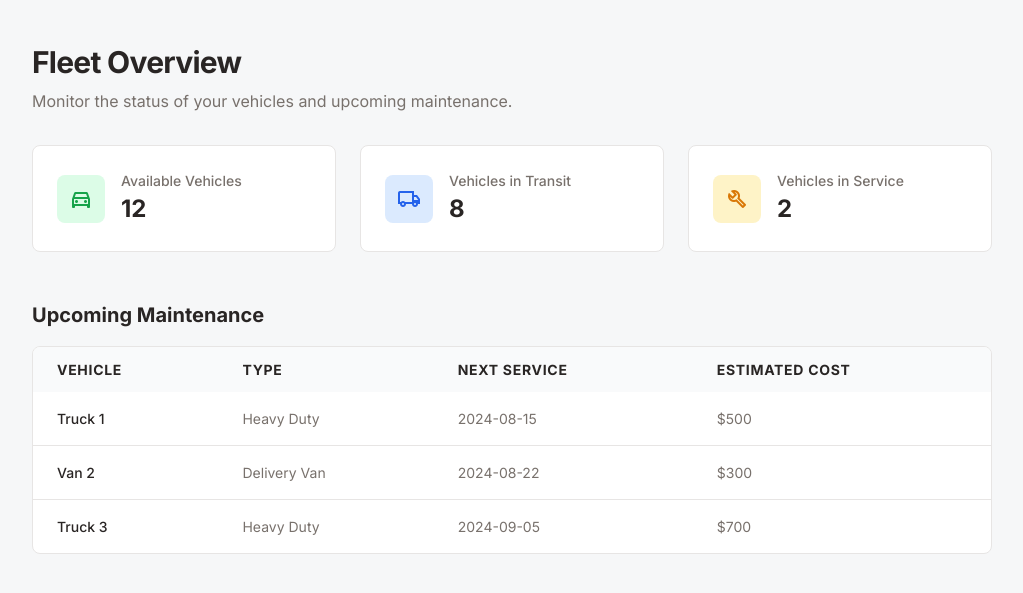
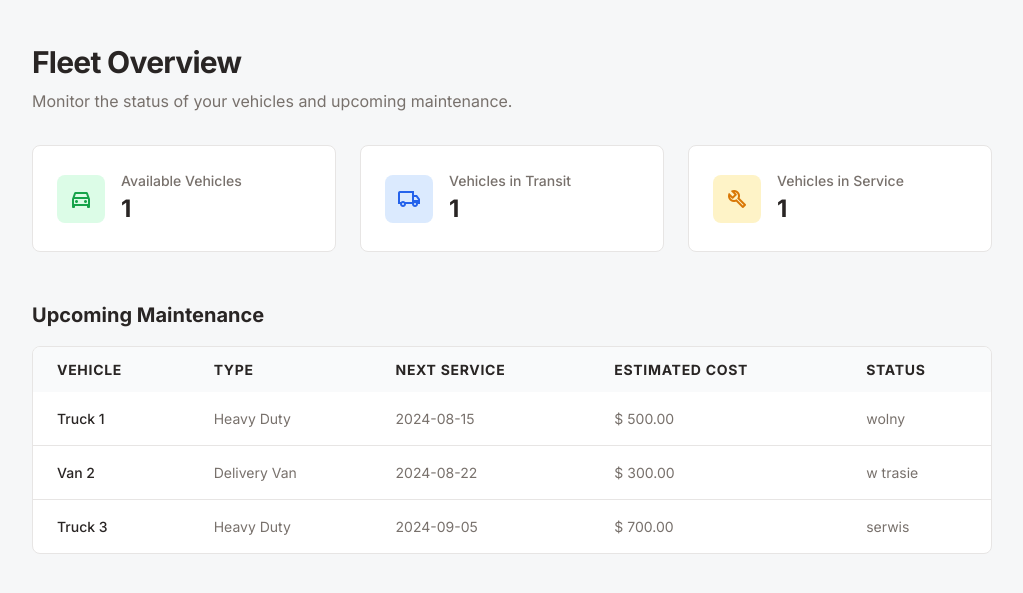
Before and after one commit to pSus365/webintro, a PHP site: page /dashboard in a window 1280 px wide. Shown: the part 65-658 px from the top of the page, without its empty margins (128-1151 px from the left). Run offline with PHP 8.4, Linux system fonts and the light colour scheme; data comes from the database, SQL or seed files in the repository; some libraries are stand-ins or nearby versions.

Commit message:
added logic under dashboard and database connection

```diff
--- a/public/views/dashboard.html
+++ b/public/views/dashboard.html
@@ -61,7 +61,9 @@
                                 </div>
                                 <div class="stat-info">
                                     <p>Available Vehicles</p>
-                                    <p>12</p>
+                                    <p>
+                                        <?= $stats['wolny'] ?? 0 ?>
+                                    </p>
                                 </div>
                             </div>
                         </div>
@@ -74,7 +76,9 @@
                                 </div>
                                 <div class="stat-info">
                                     <p>Vehicles in Transit</p>
-                                    <p>8</p>
+                                    <p>
+                                        <?= $stats['w trasie'] ?? 0 ?>
+                                    </p>
                                 </div>
                             </div>
                         </div>
@@ -87,7 +91,9 @@
                                 </div>
                                 <div class="stat-info">
                                     <p>Vehicles in Service</p>
-                                    <p>2</p>
+                                    <p>
+                                        <?= $stats['serwis'] ?? 0 ?>
+                                    </p>
                                 </div>
                             </div>
                         </div>
@@ -104,27 +110,31 @@
                                             <th>Type</th>
                                             <th>Next Service</th>
                                             <th>Estimated Cost</th>
+                                            <th>Status</th>
                                         </tr>
                                     </thead>
                                     <tbody>
+                                        <?php if(isset($vehicles)): ?>
+                                        <?php foreach ($vehicles as $vehicle): ?>
                                         <tr>
-                                            <td class="font-medium">Truck 1</td>
-                                            <td class="text-muted">Heavy Duty</td>
-                                            <td class="text-muted">2024-08-15</td>
-                                            <td class="text-muted">$500</td>
+                                            <td class="font-medium">
+                                                <?= $vehicle['name']; ?>
+                                            </td>
+                                            <td class="text-muted">
+                                                <?= $vehicle['type']; ?>
+                                            </td>
+                                            <td class="text-muted">
+                                                <?= $vehicle['next_service_date']; ?>
+                                            </td>
+                                            <td class="text-muted">$
+                                                <?= $vehicle['estimated_service_cost']; ?>
+                                            </td>
+                                            <td class="text-muted">
+                                                <?= $vehicle['status']; ?>
+                                            </td>
                                         </tr>
-                                        <tr>
-                                            <td class="font-medium">Van 2</td>
-                                            <td class="text-muted">Delivery Van</td>
-                                            <td class="text-muted">2024-08-22</td>
-                                            <td class="text-muted">$300</td>
-                                        </tr>
-                                        <tr>
-                                            <td class="font-medium">Truck 3</td>
-                                            <td class="text-muted">Heavy Duty</td>
-                                            <td class="text-muted">2024-09-05</td>
-                                            <td class="text-muted">$700</td>
-                                        </tr>
+                                        <?php endforeach; ?>
+                                        <?php endif; ?>
                                     </tbody>
                                 </table>
                             </div>
--- a/routing.php
+++ b/routing.php
@@ -1,6 +1,7 @@
 <?php
 
 require_once 'src/controllers/SecurityController.php';
+require_once 'src/controllers/DashboardController.php';
 
 class Routing
 {
@@ -19,22 +20,18 @@ class Routing
     {
         switch ($path) {
             case 'dashboard':
-                // TODO: conect with databsse
-                // get elements to present on dashboard
-                include 'public/views/dashboard.html';
+                $controller = new DashboardController();
+                $controller->dashboard();
                 break;
 
             case 'login':
             case 'register':
-                // TODO: get from form user email and password
-                // check in database if user exists
-                //if user exists, redirect to dashboard
-                //if user does not exist, show error message
                 $controller = Routing::$routes[$path]["controller"];
                 $action = Routing::$routes[$path]["action"];
 
-                $controllerObj = new $controller;
-                $controllerObj->$action();
+                $object = new $controller;
+                $object->$action();
+                break;
 
 
                 break;
--- /dev/null
+++ b/src/config.php
@@ -0,0 +1,12 @@
+<?php
+
+class Configure
+{
+    public static $db = [
+        'host' => 'db',
+        'port' => '5432', // default proper port
+        'database' => 'db',
+        'user' => 'docker',
+        'password' => 'docker'
+    ];
+}
--- /dev/null
+++ b/src/controllers/DashboardController.php
@@ -0,0 +1,26 @@
+<?php
+
+require_once __DIR__ . '/AppController.php';
+require_once __DIR__ . '/../repository/VehicleRepository.php';
+
+class DashboardController extends AppController
+{
+
+    private $vehicleRepository;
+
+    public function __construct()
+    {
+        $this->vehicleRepository = new VehicleRepository();
+    }
+
+    public function dashboard()
+    {
+        $vehicles = $this->vehicleRepository->getVehicles();
+        $stats = $this->vehicleRepository->getStatistics();
+
+        $this->render('dashboard', [
+            'vehicles' => $vehicles,
+            'stats' => $stats
+        ]);
+    }
+}
--- /dev/null
+++ b/src/repository/Repository.php
@@ -0,0 +1,14 @@
+<?php
+
+require_once __DIR__ . '/../Database.php';
+require_once __DIR__ . '/../config.php';
+
+class Repository
+{
+    protected $database;
+
+    public function __construct()
+    {
+        $this->database = new Database();
+    }
+}
--- /dev/null
+++ b/src/repository/VehicleRepository.php
@@ -0,0 +1,39 @@
+<?php
+
+require_once __DIR__ . '/Repository.php';
+
+class VehicleRepository extends Repository
+{
+
+    public function getVehicles(): array
+    {
+        $stmt = $this->database->connect()->prepare('
+            SELECT * FROM vehicles
+        ');
+        $stmt->execute();
+        return $stmt->fetchAll(PDO::FETCH_ASSOC);
+    }
+
+    public function getStatistics(): array
+    {
+        $stmt = $this->database->connect()->prepare('
+            SELECT status, COUNT(*) as count FROM vehicles GROUP BY status
+        ');
+        $stmt->execute();
+        $results = $stmt->fetchAll(PDO::FETCH_ASSOC);
+
+        $stats = [
+            'wolny' => 0,
+            'w trasie' => 0,
+            'serwis' => 0
+        ];
+
+        foreach ($results as $row) {
+            if (array_key_exists($row['status'], $stats)) {
+                $stats[$row['status']] = $row['count'];
+            }
+        }
+
+        return $stats;
+    }
+}
```
Also changed, not shown: src/Database.php (added, +34 -0 lines), src/controllers/AppController.php (+4 -3 lines).
